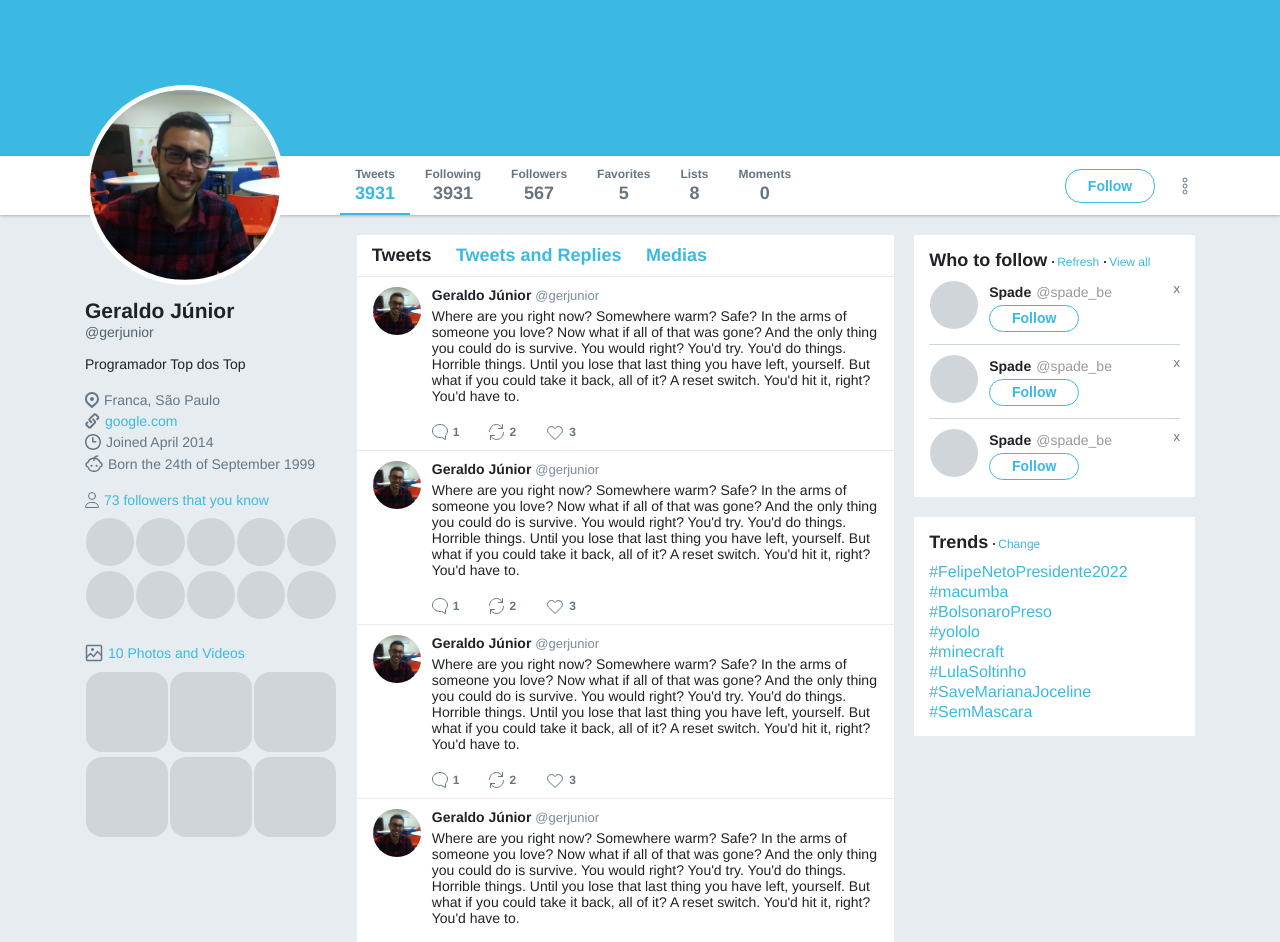
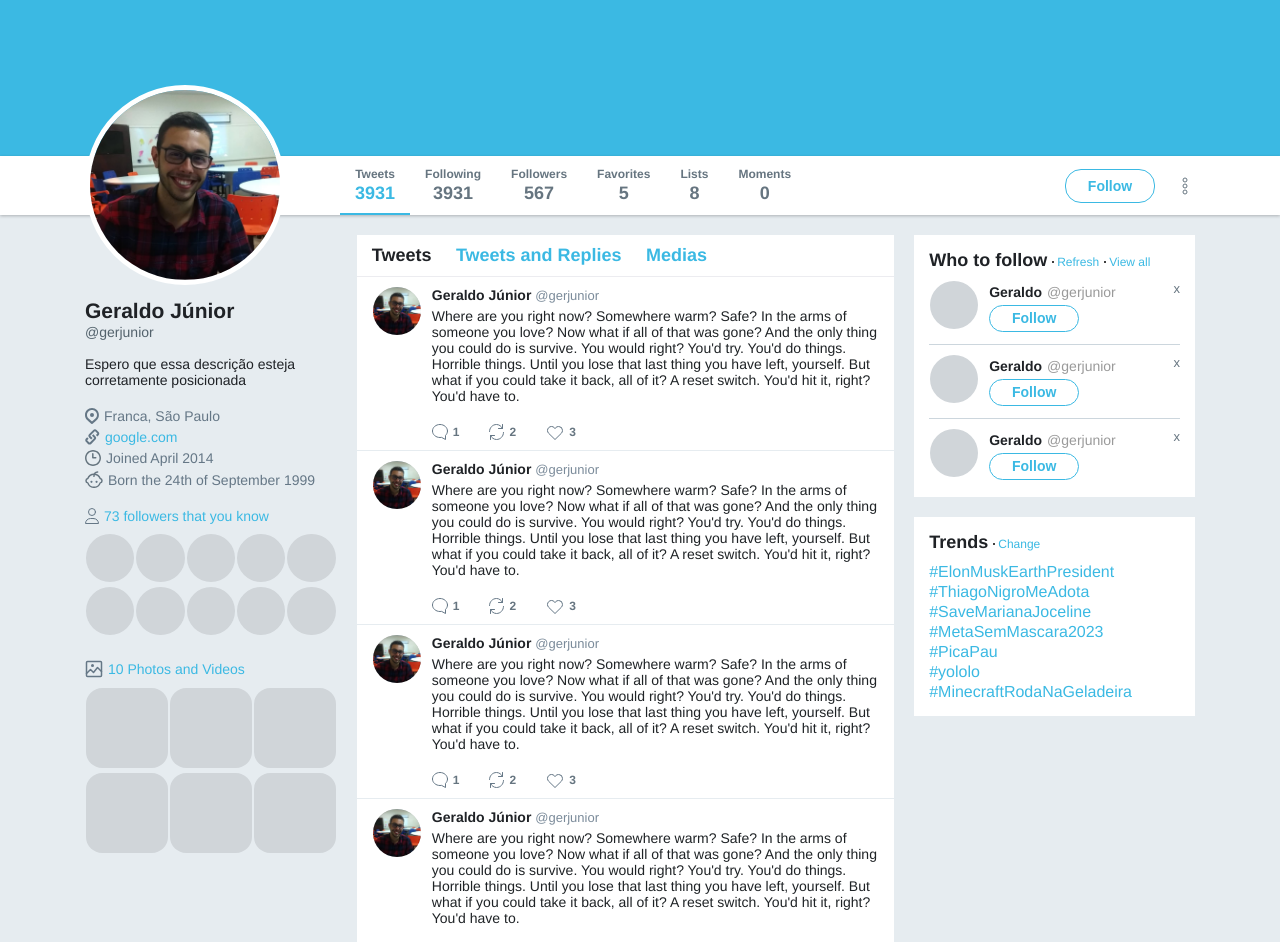
Before and after one commit to Gerjunior/twitter-ui-clone, a plain HTML site: page index.html in a window 1280 px wide. Shown: the part 270-1212 px from the top of the page. Drawn offline with Linux system fonts and the light colour scheme.

Commit message:
docs: add readme

```diff
--- a/index.html
+++ b/index.html
@@ -33,7 +33,7 @@
   </header>
 
   <div class="banner">
-    <h1>Welcome to Twitter!</h1>
+    <h1>This is not my Twitter!</h1>
   </div>
 
   <div class="bar">
@@ -78,7 +78,7 @@
       <img class="avatar" src="/assets/avatar.png" alt="Geraldo Júnior">
       <h1>Geraldo Júnior</h1>
       <span>@gerjunior</span>
-      <p>Programador Top dos Top</p>
+      <p>Espero que essa descrição esteja corretamente posicionada</p>
 
       <ul class="info">
         <li><img src="/assets/place.svg" alt="place" />Franca, São Paulo</li>
@@ -237,7 +237,7 @@
             <div class="profile">
               <div class="small-avatar"></div>
               <div class="follow-info">
-                <strong>Spade <span>@spade_be</span></strong>
+                <strong>Geraldo <span>@gerjunior</span></strong>
                 <button>Follow</button>
               </div>
             </div>
@@ -247,7 +247,7 @@
             <div class="profile">
               <div class="small-avatar"></div>
               <div class="follow-info">
-                <strong>Spade <span>@spade_be</span></strong>
+                <strong>Geraldo <span>@gerjunior</span></strong>
                 <button>Follow</button>
               </div>
             </div>
@@ -257,7 +257,7 @@
             <div class="profile">
               <div class="small-avatar"></div>
               <div class="follow-info">
-                <strong>Spade <span>@spade_be</span></strong>
+                <strong>Geraldo <span>@gerjunior</span></strong>
                 <button>Follow</button>
               </div>
             </div>
@@ -274,14 +274,13 @@
         </div>
 
         <ul>
-          <li>#FelipeNetoPresidente2022</li>
-          <li>#macumba</li>
-          <li>#BolsonaroPreso</li>
+          <li>#ElonMuskEarthPresident</li>
+          <li>#ThiagoNigroMeAdota</li>
+          <li>#SaveMarianaJoceline</li>
+          <li>#MetaSemMascara2023</li>
+          <li>#PicaPau</li>
           <li>#yololo</li>
-          <li>#minecraft</li>
-          <li>#LulaSoltinho</li>
-          <li>#SaveMarianaJoceline</li>
-          <li>#SemMascara</li>
+          <li>#MinecraftRodaNaGeladeira</li>
         </ul>
       </div>
     </aside>
```
Also changed, not shown: project.gif (added), 1 other file.
